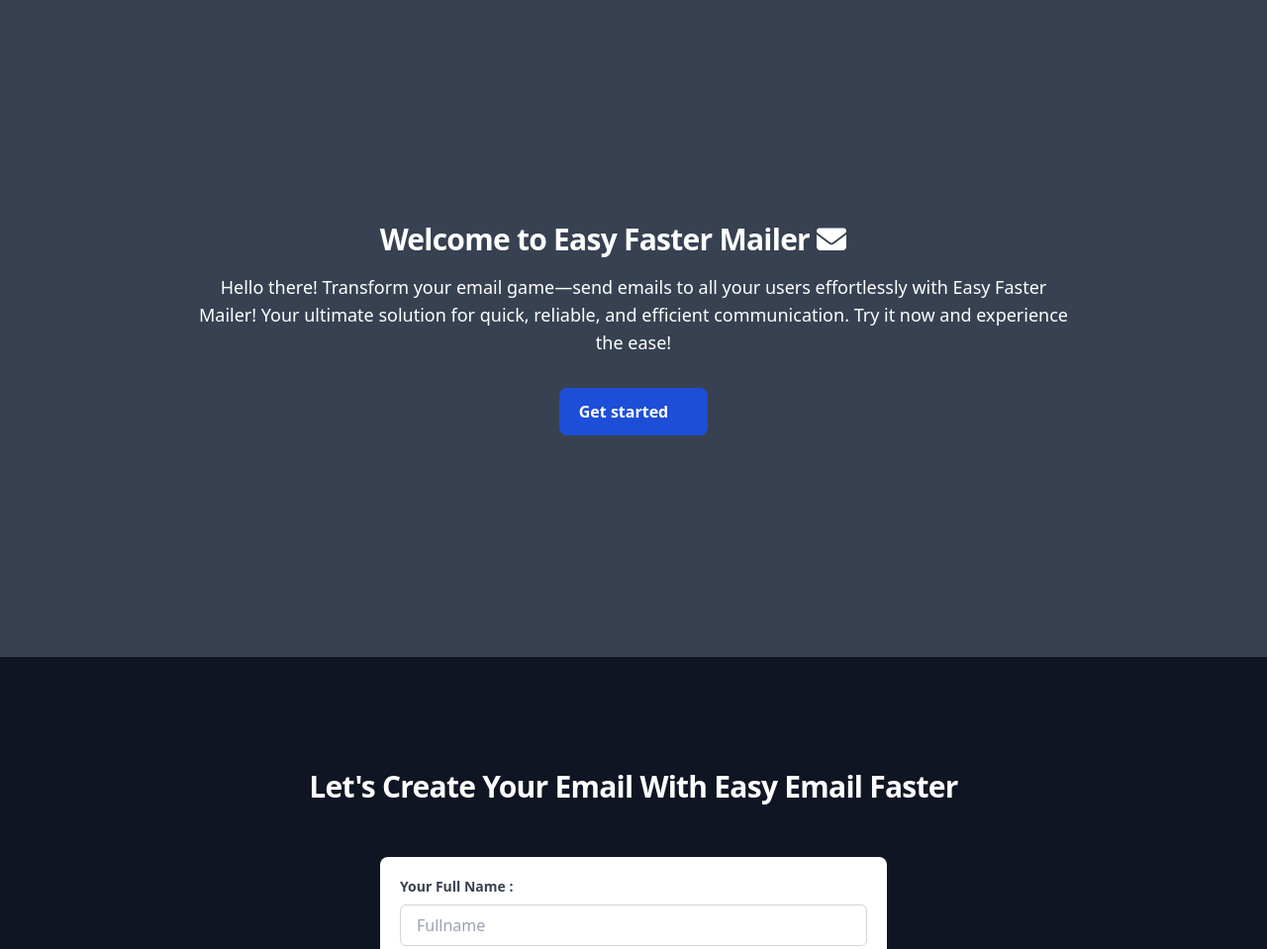
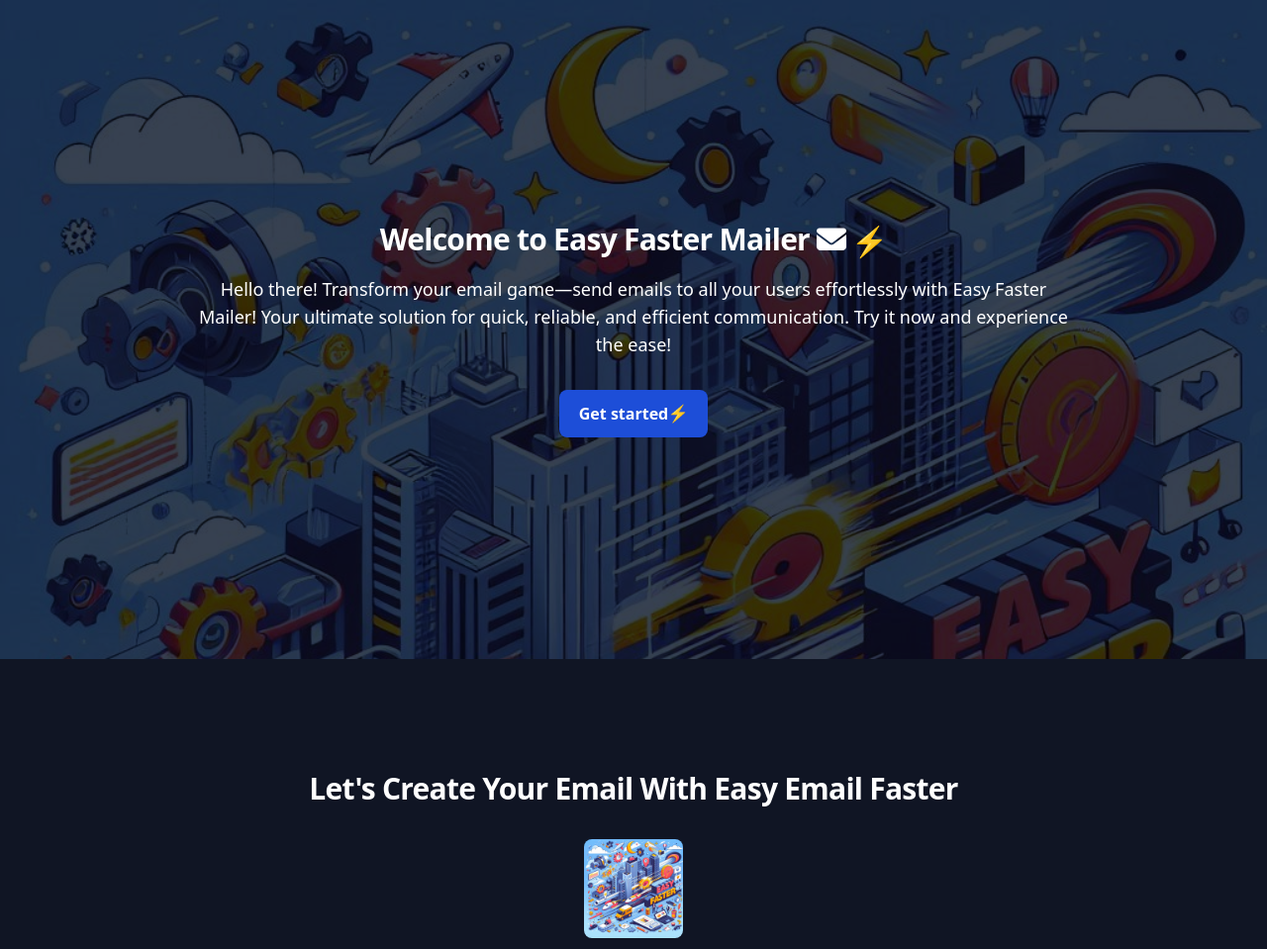
Before and after one commit to Yu1chiro/EasyFaster-Mailer, a website: page public/index.html in a window 1280 px wide. Shown: the top 959 px of the page at 99% size. Drawn offline with nearby package versions, Linux system fonts and the light colour scheme; some packages are replaced by stand-ins of ours; the site is published under a folder, as on GitHub Pages, so addresses that start at the root find nothing; a script that the page names is missing.

Commit message:
revisi direktori

```diff
--- a/public/index.html
+++ b/public/index.html
@@ -3,7 +3,8 @@
 <head>
     <meta charset="UTF-8">
     <meta name="viewport" content="width=device-width, initial-scale=1.0">
-    <title>Kirim Email - Gallery Singaraja</title>
+    <title>Easy Faster Mailer </title>
+    <link rel="shortcut icon" href="ico.png" type="image/x-icon">
     <script src="https://cdn.tailwindcss.com"></script>
     <script src="https://cdn.jsdelivr.net/npm/sweetalert2@11"></script>
     <script src="https://cdn.ckeditor.com/ckeditor5/41.1.0/classic/ckeditor.js"></script>
@@ -13,17 +14,17 @@
 
 </head>
 <body class="bg-gray-100">
-<section class="main-content  bg-no-repeat bg-[url('/icon.png')] bg-cover bg-gray-700 bg-blend-multiply">
+<section class="main-content  bg-no-repeat bg-[url('icon.png')] bg-cover bg-gray-700 bg-blend-multiply">
     <div class=" mx-auto max-w-screen-xl text-center py-24 lg:py-56">
         <div class="mobile margin">
             <h1 class="mb-4 text-3xl font-extrabold tracking-tight leading-none text-white ">Welcome to Easy Faster Mailer
-                <i class="fa-solid fa-envelope text-3xl"></i> <img src="/ico.png" class="inline-block" width="35px" height="auto" alt="">
+                <i class="fa-solid fa-envelope text-3xl"></i> <img src="ico.png" class="inline-block" width="35px" height="auto" alt="">
             </h1>
             <p class="mb-8 text-lg font-normal text-white lg:px-48">Hello there! Transform your email game—send emails to all your users effortlessly with Easy Faster Mailer! Your ultimate solution for quick, reliable, and efficient communication. Try it now and experience the ease! </p>
             <div class="flex flex-col space-y-4 sm:flex-row sm:justify-center sm:space-y-0">
                 <a href="#started" class="inline-flex justify-center items-center py-3 px-5 text-base font-bold text-center text-white rounded-lg bg-blue-700 hover:bg-blue-800 focus:ring-4 focus:ring-blue-300 dark:focus:ring-blue-900">
                     Get started
-                    <img src="/ico.png" class="inline-block" width="20px" height="auto" alt="">
+                    <img src="ico.png" class="inline-block" width="20px" height="auto" alt="">
                 </a>
             </div>
         </div>
@@ -33,7 +34,7 @@
     <div class="px-4 mx-auto max-w-screen-xl py-24">
         <h3 id="started" class="mb-4 text-center py-5 text-3xl font-bold tracking-tight leading-none text-white ">Let's Create Your Email With Easy Email Faster</h3>
         <div class="mb-5 flex justify-center">
-            <img src="/icon.png" class="rounded-lg" width="100px" height="auto" alt="">
+            <img src="icon.png" class="rounded-lg" width="100px" height="auto" alt="">
         </div>
         <div class="bg-white mx-auto max-w-lg p-5 rounded-lg">
             <form id="emailForm" class="space-y-6">
@@ -76,9 +77,9 @@
         <div  class="container mx-auto flex flex-wrap sm:flex-col sm:items-center justify-between px-4 md:px-10">
           <!-- Logo dan Nama Website -->
           <div class="flex items-center space-x-4 mb-4 sm:mb-0">
-            <img src="/icon.png" alt="Logo Website" class="w-10 mb-3 h-10 rounded-lg">
+            <img src="icon.png" alt="Logo Website" class="w-10 mb-3 h-10 rounded-lg">
             <span class="text-md text-white font-semibold">Easy Faster Mailer
-                <i class="fa-solid fa-envelope text-md"></i> <img src="/ico.png" class="inline-block" width="20px" height="auto" alt="">
+                <i class="fa-solid fa-envelope text-md"></i> <img src="ico.png" class="inline-block" width="20px" height="auto" alt="">
             </span>
           </div>
           <!-- Copyright -->
```
